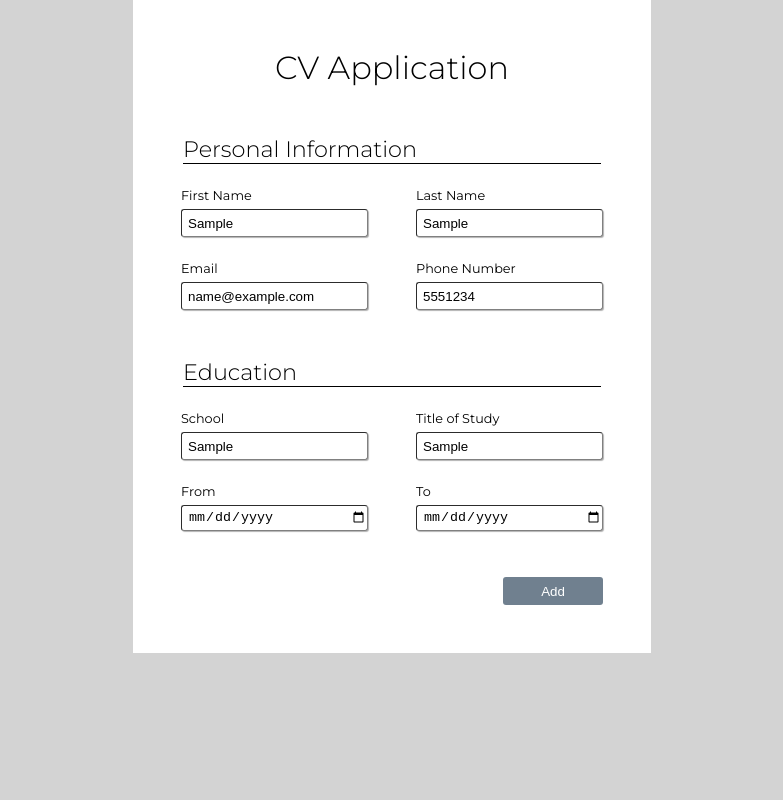
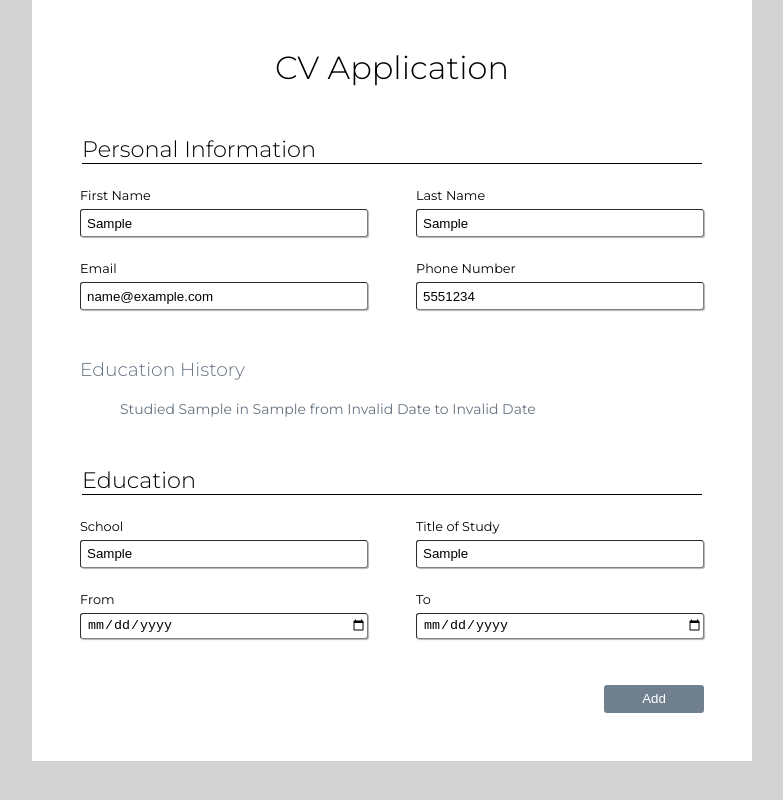
Before and after one commit to Ali-009/cv-app-rework, a React (Create React App) app: page / in a window 1280 px wide. Both pictures are taken after typing "Sample", "Sample", "name@example.com", "5551234", "Sample", "Sample" into the empty fields and a click on the button "Add". Shown: the whole page, without its empty margins (248-1031 px from the left). Built offline with nearby package versions, Linux system fonts and the light colour scheme.

Commit message:
The list of Education History entries can now be viewed on the page

```diff
--- a/src/components/Form.js
+++ b/src/components/Form.js
@@ -2,6 +2,8 @@
 import React from 'react'
 import PersonalInformation from './PersonalInformation'
 import Education from './Education'
+
+import uniqid from 'uniqid'
 
 import '../styles/form-style.css'
 
@@ -33,11 +35,15 @@ class Form extends React.Component{
     updateEduHistory(){
         this.setState((state) => {
             const {school, studyTitle, eduStart, eduEnd, eduHistory} = state
-            const updatedEduHistory = state.eduHistory.concat({
+
+            const formattedStartDate = new Date(eduStart).toLocaleDateString('en-GB')
+            const formattedEndDate = new Date(eduEnd).toLocaleDateString('en-GB')
+
+            const updatedEduHistory = eduHistory.concat({
                 school,
                 studyTitle,
-                eduStart,
-                eduEnd
+                eduStart: formattedStartDate,
+                eduEnd: formattedEndDate
             })
             return {
                 eduHistory: updatedEduHistory
@@ -47,12 +53,30 @@ class Form extends React.Component{
 
     render() {
         const {firstName, lastName, phoneNumber, email} = this.state
-        const {school, studyTitle, eduStart, eduEnd} = this.state
+        const {school, studyTitle, eduStart, eduEnd, eduHistory} = this.state
+
+        let eduHistoryContianer = null
+        if(eduHistory.length > 0){
+            eduHistoryContianer = <div className="education-history-container">
+                <h3>Education History</h3>
+                <ul>
+                    {eduHistory.map((eduHistoryElement) => {
+                        const {school, studyTitle, eduStart, eduEnd} = eduHistoryElement
+                        return (
+                            <li key={uniqid()}>Studied {studyTitle} in {school} from {eduStart} to {eduEnd}</li>
+                        )
+                    })}
+                </ul>
+            </div>
+        }
+
         return (
             <form action="#">
                 <PersonalInformation firstName={firstName} lastName={lastName}
                 phoneNumber={phoneNumber} email={email}
                 updateForm={this.updateForm}/>
+
+                {eduHistoryContianer}
 
                 <Education school={school} studyTitle={studyTitle}
                 eduStart={eduStart} eduEnd={eduEnd}
--- a/src/styles/form-style.css
+++ b/src/styles/form-style.css
@@ -0,0 +1,25 @@
+@import url('https://fonts.googleapis.com/css2?family=Montserrat:wght@300;400;700&display=swap');
+
+
+form{
+    width: 720px;
+}
+
+.education-history-container{
+    margin: 48px;
+    font-family: 'Montserrat';
+    color: hsl(210deg, 12%, 45%);
+}
+
+ul{
+    list-style: none;
+}
+
+.education-history-container h3{
+    font-weight: 300;
+}
+
+.education-history-container li{
+    font-size: 14px;
+    margin-bottom: 12px;
+}
```
